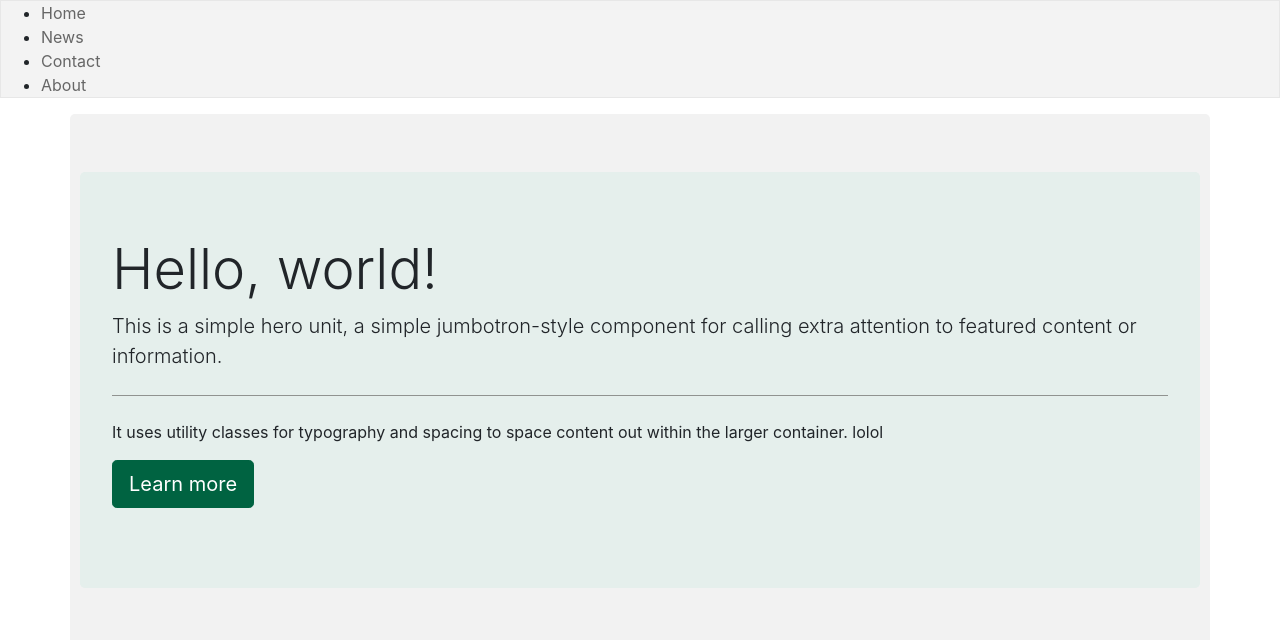
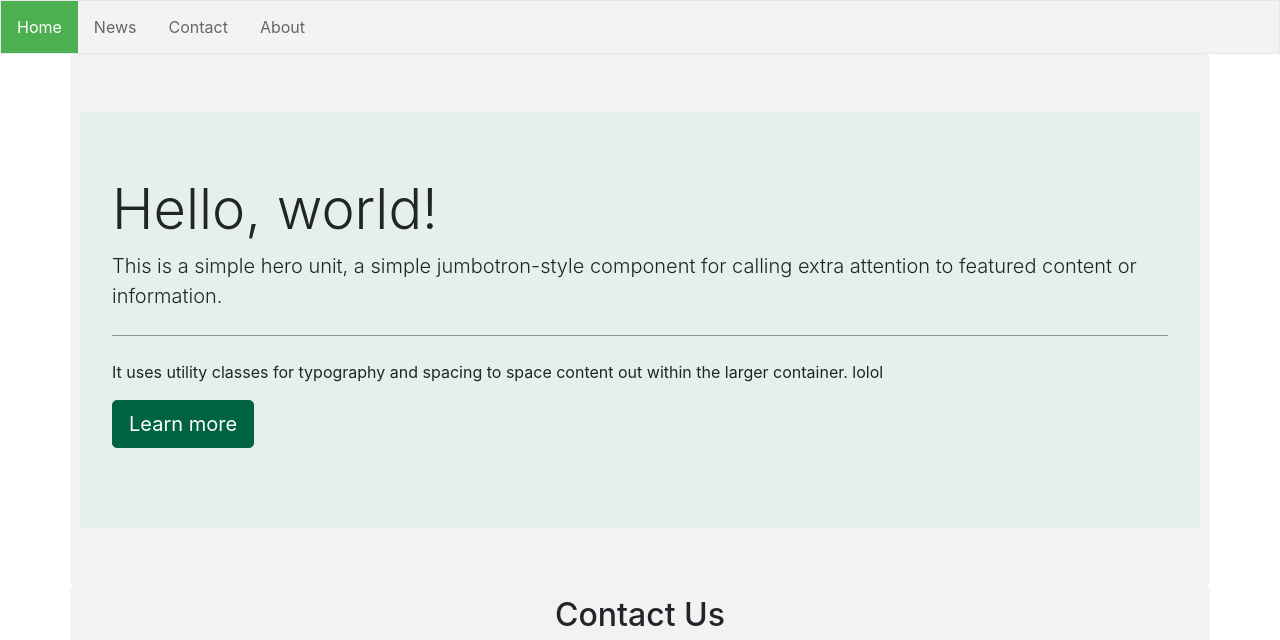
Before and after one commit to MTM6330-F18/final-backrow, a website: page contact.html in a window 1280 px wide. Shown: the top 640 px of the page. Drawn offline with nearby package versions, Linux system fonts and the light colour scheme; files that its build step writes are made by us from their sources.

Commit message:
Initial commit

```diff
--- a/css/contact.css
+++ b/css/contact.css
@@ -1,14 +1,35 @@
-* {
-    box-sizing: border-box;
-}
 ul {
+    list-style-type: none;
+    margin: 0;
+    padding: 0;
+    overflow: hidden;
     border: 1px solid #e7e7e7;
     background-color: #f3f3f3;
   }
 
+  li {
+    float: left;
+  }
+
   li a {
+    display: block;
     color: #666;
+    text-align: center;
+    padding: 14px 16px;
+    text-decoration: none;
   }
+
+  li a:hover:not(.active) {
+    background-color: #ddd;
+  }
+
+  li a.active {
+    color: white;
+    background-color: #4CAF50;
+  }
+* {
+    box-sizing: border-box;
+
 /* Style inputs */
 input[type=text], select, textarea {
     width: 100%;
```
